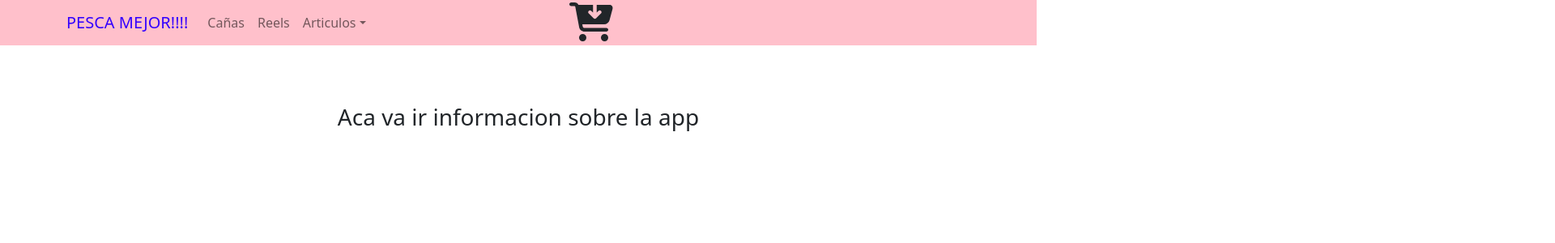
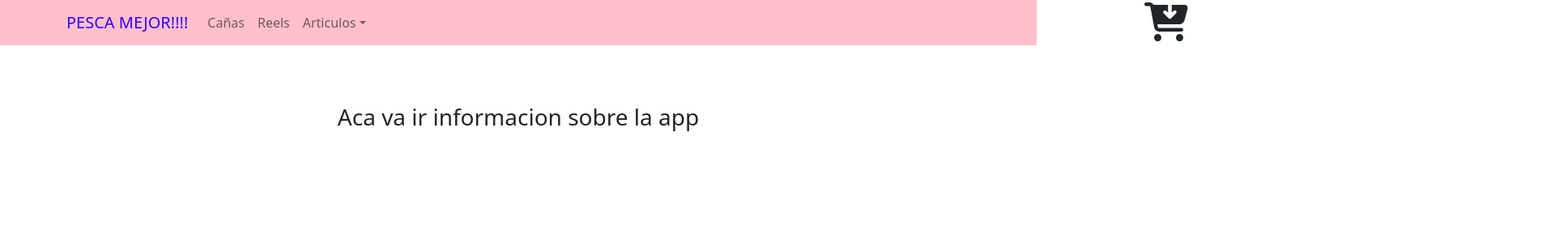
Before and after one commit to GermanMontenegro86/react, a React (Create React App) app in the folder mi-carro/: page / in a window 1280 px wide. Shown: the top 300 px of the page at 81% size, 1920 px wide, since content can reach past the window. Built offline with nearby package versions, Linux system fonts and the light colour scheme.

Commit message:
segundo commit

```diff
--- a/mi-carro/src/components/icons/CartWidget.css
+++ b/mi-carro/src/components/icons/CartWidget.css
@@ -1,4 +1,4 @@
 .carrito{
 font-size: 3em;
-transform: translate(90px, -65px);
+transform: translate(800px, -65px);
 }
```
